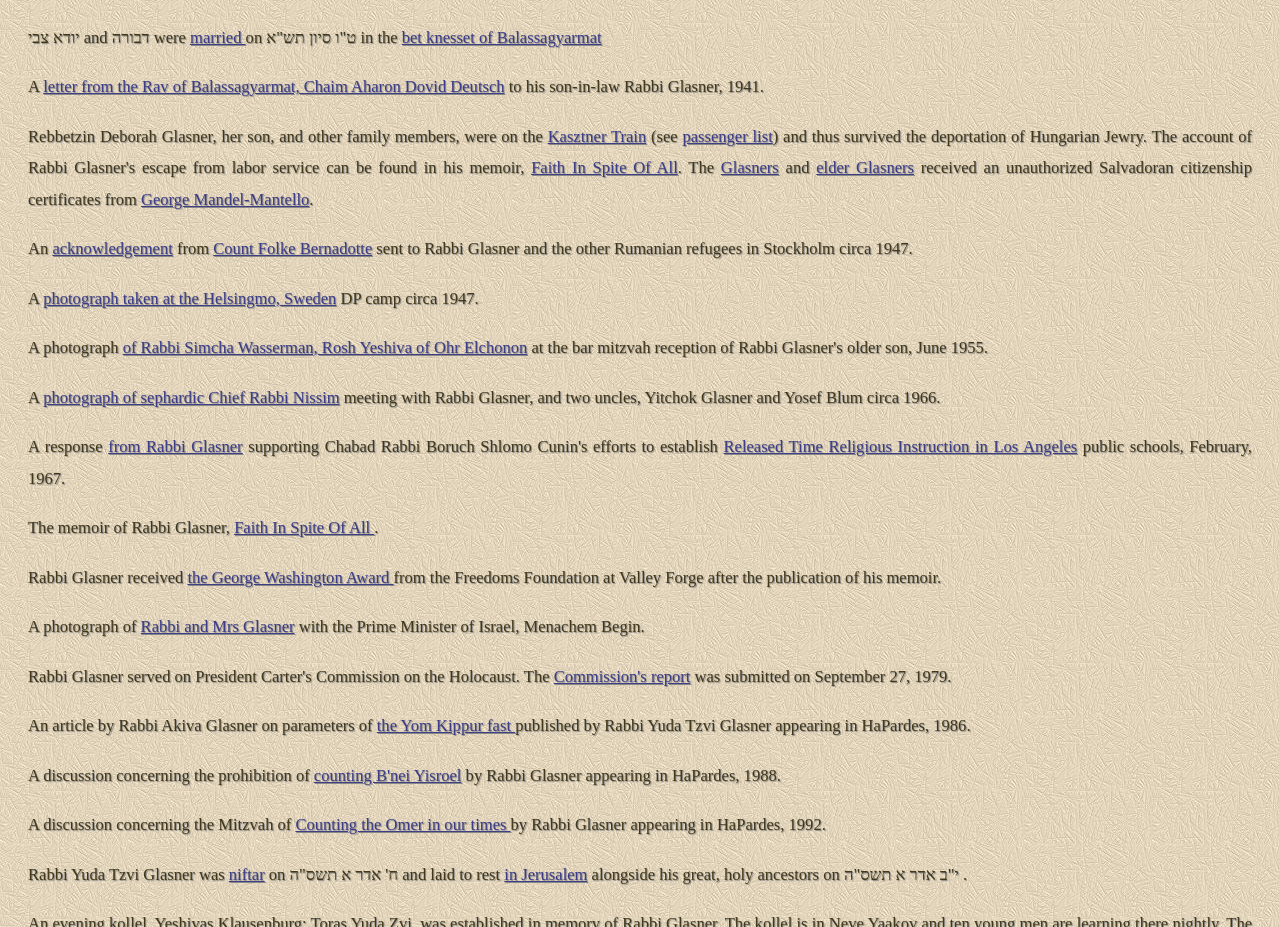
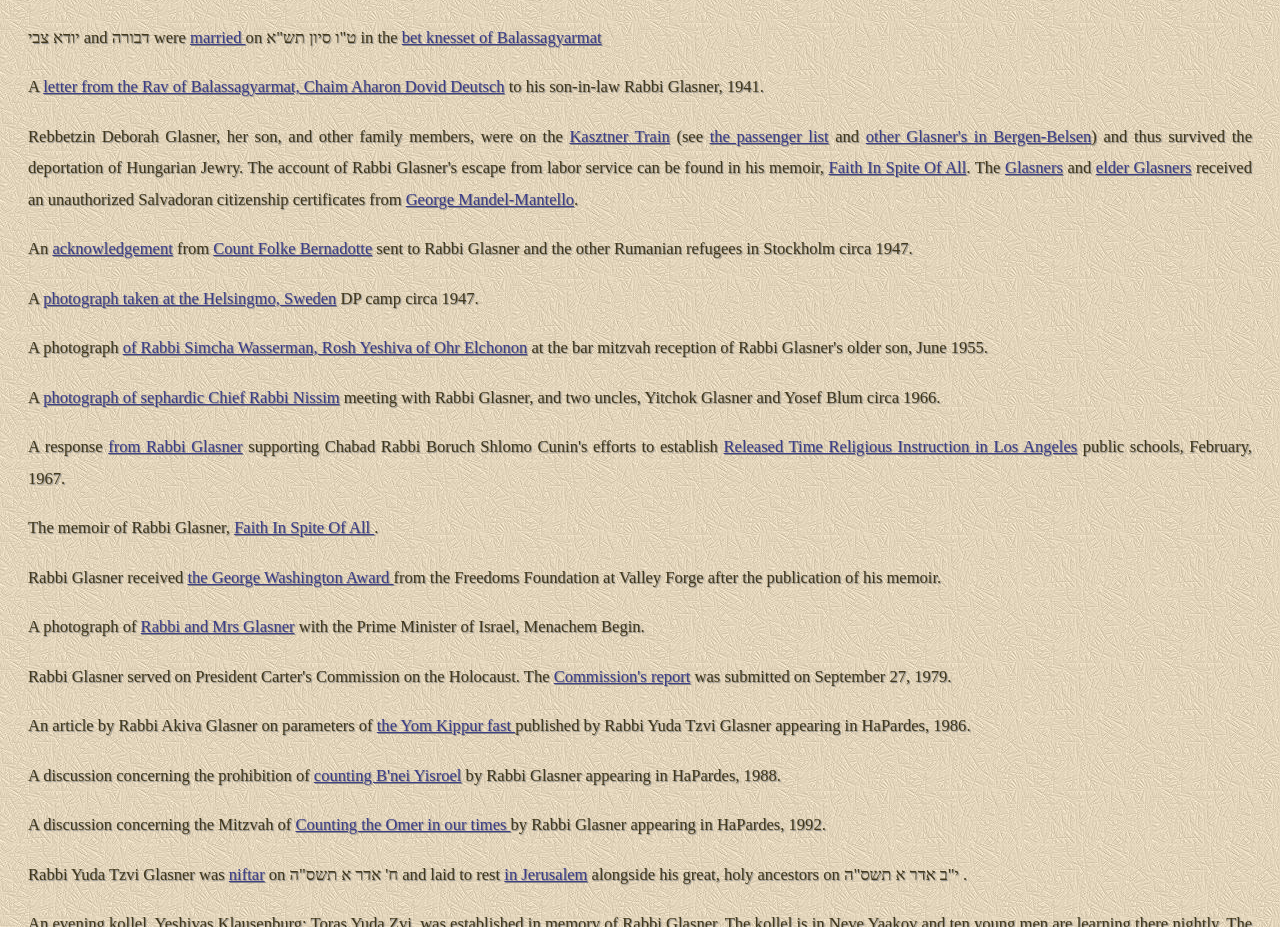
Before and after one commit to pg1329/moreshetG, a plain HTML site: page index.html in a window 1280 px wide. Shown: the part 5301-6228 px from the top of the page. Drawn offline with Linux system fonts and the light colour scheme.

Commit message:
Add files via upload

```diff
--- a/index.html
+++ b/index.html
@@ -133,11 +133,11 @@
               Deborah Glasner, her son, and other family members, were
               on the
               <a href="http://www.kasztnermemorial.com/">
-                Kasztner Train</a> (see <a href="KasztnersTrainListHiRes.pdf">passenger list</a>)
+                Kasztner Train</a> (see <a href="KasztnersTrainListHiRes.pdf">the passenger list</a> and
+                                    <a href="Prisoners\ in\ the\ Bergen-Belsen\ Concentration\ Camp.pdf"> other Glasner's in Bergen-Belsen</a>)
               and thus survived the deportation of Hungarian Jewry.
               The account of Rabbi Glasner's escape from labor service
-              can be found
-              in his memoir,
+              can be found in his memoir,
               <a href="faith.pdf">Faith In Spite Of All</a>.
               The
               <a href="./JuDeMo.jpg">Glasners</a>
```
